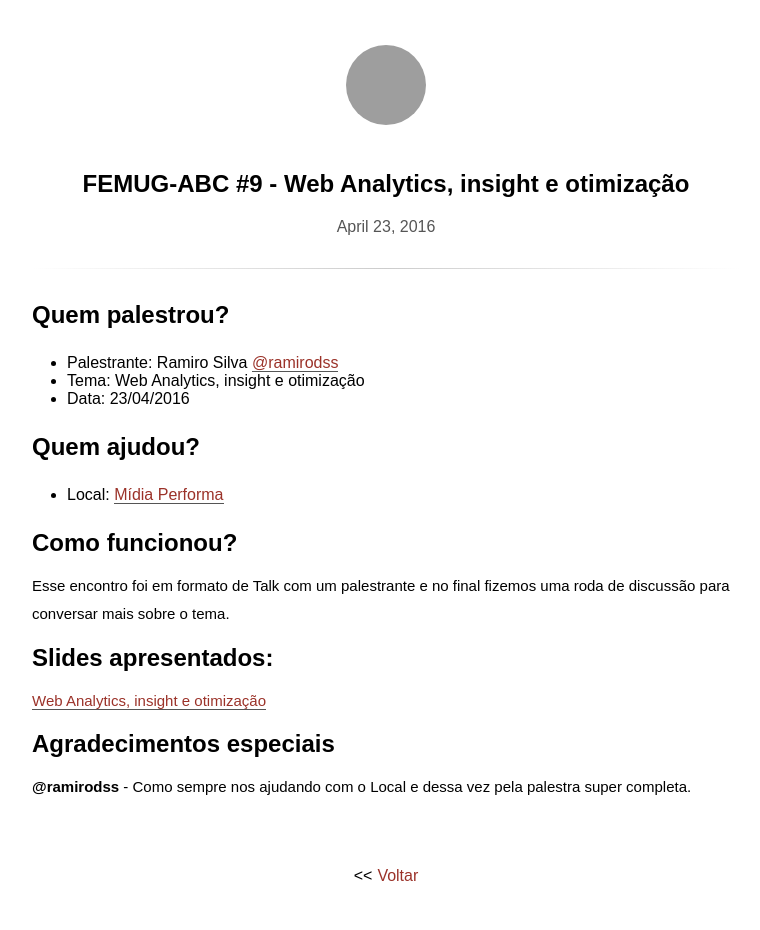
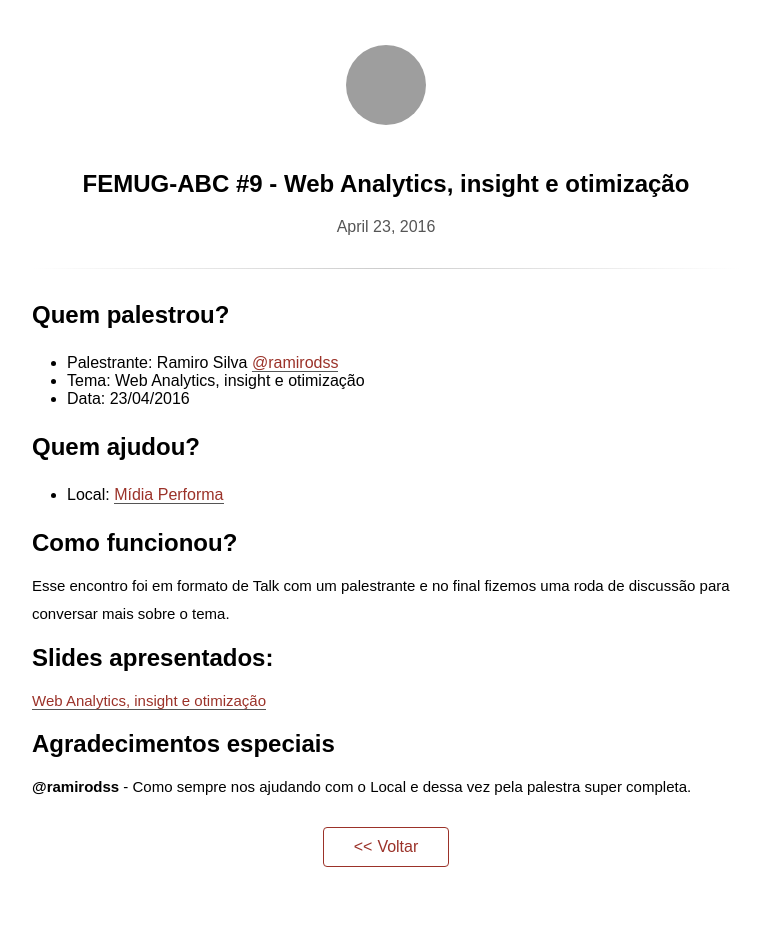
Before and after one commit to femug-abc/femug-abc.github.io, a Jekyll site: the page built from _posts/2016-04-23-femug-9-web-analytics-insight-otimizacao.md, in a window 1280 px wide. Shown: the whole page, without its empty margins (254-1014 px from the left). Built offline with Jekyll 4.4.1, drawn with Linux system fonts in a browser that asks for light colours; some web fonts are replaced; comment, search, counter and statistics services are not loaded; after the commit the page ends 902 px from its top, so only the background shows below that; grey boxes are pictures that could not be loaded.

Commit message:
Add Disqus

```diff
--- a/_config.yml
+++ b/_config.yml
@@ -9,6 +9,7 @@
 author_email:       femugabc@gmail.com
 author_gravatar:    932f5e99c55998435c9e0dabbd005ea2 # Gravatar md5 hash
 twitter_username:   femugabc
+comments: true
 
 # Site Settings
 baseurl:            "" # Base URL must end WITHOUT a slash, default: ""
--- /dev/null
+++ b/_includes/disqus.html
@@ -0,0 +1,12 @@
+<div id="disqus_thread"></div>
+<script>
+	(function() {
+	var d = document, s = d.createElement('script');
+
+	s.src = '//femugabc.disqus.com/embed.js';
+
+	s.setAttribute('data-timestamp', +new Date());
+	(d.head || d.body).appendChild(s);
+	})();
+</script>
+<noscript>Please enable JavaScript to view the <a href="https://disqus.com/?ref_noscript" rel="nofollow">comments powered by Disqus.</a></noscript>
--- a/_layouts/post.html
+++ b/_layouts/post.html
@@ -23,6 +23,10 @@
 
 	{{ content }}
 
+	{% if site.comments %}
+	  {% include disqus.html %}
+	{% endif %}
+
 </article>
 
 <div class="back">
--- a/_sass/main.scss
+++ b/_sass/main.scss
@@ -292,14 +292,16 @@
   text-align: center;
   a {
     text-decoration: none;
-    margin: 40px auto 0;
+    margin: 10px auto 0;
     display: inline-block;
-    padding: 10px;
-    border: 0;
+    padding: 10px 30px;
+    border: 1px solid #9B3229;
+    border-radius: 4px;
+    text-align: center;
     &:before {
       content: "<<";
       margin-right: 5px;
-      color: #000;
+      color: #9B3229;
     }
   }
 }
```
